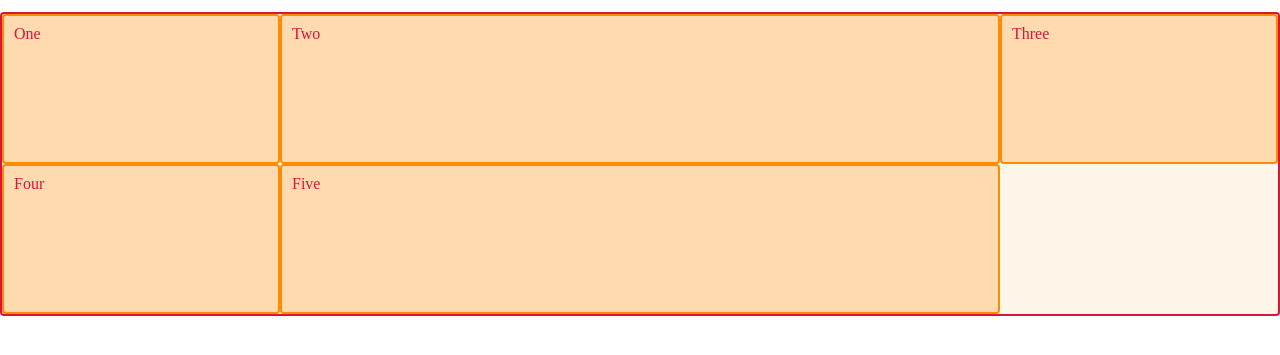
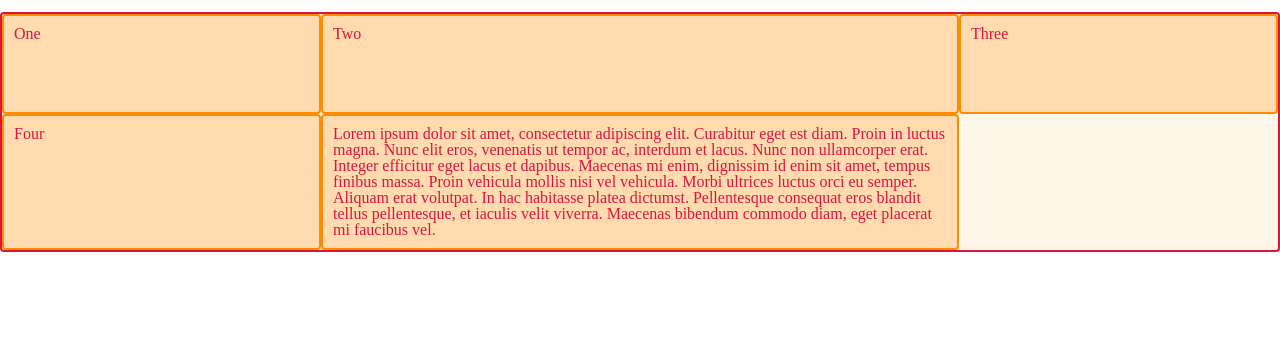
Before and after one commit to ynakanoendertech/css-grid-2, a website: page index.html in a window 1280 px wide. Shown: the part 41-396 px from the top of the page. Drawn offline with nearby package versions, Linux system fonts and the light colour scheme.

Commit message:
Use minmax to set minimum 100px and max auto

```diff
--- a/index.html
+++ b/index.html
@@ -26,8 +26,8 @@
             border-radius: 4px;
 
             display: grid;
-            grid-template-columns: repeat(1, 1fr 720px 1fr);
-            grid-auto-rows: 150px;
+            grid-template-columns: repeat(1, 1fr 2fr 1fr);
+            grid-auto-rows: minmax(100px, auto);
         }
     </style>
 </head>
@@ -42,7 +42,7 @@
     <div class="box">Two</div>
     <div class="box">Three</div>
     <div class="box">Four</div>
-    <div class="box">Five</div>
+    <div class="box">Lorem ipsum dolor sit amet, consectetur adipiscing elit. Curabitur eget est diam. Proin in luctus magna. Nunc elit eros, venenatis ut tempor ac, interdum et lacus. Nunc non ullamcorper erat. Integer efficitur eget lacus et dapibus. Maecenas mi enim, dignissim id enim sit amet, tempus finibus massa. Proin vehicula mollis nisi vel vehicula. Morbi ultrices luctus orci eu semper. Aliquam erat volutpat. In hac habitasse platea dictumst. Pellentesque consequat eros blandit tellus pellentesque, et iaculis velit viverra. Maecenas bibendum commodo diam, eget placerat mi faucibus vel.</div>
 </div>
 
 </body>
```
